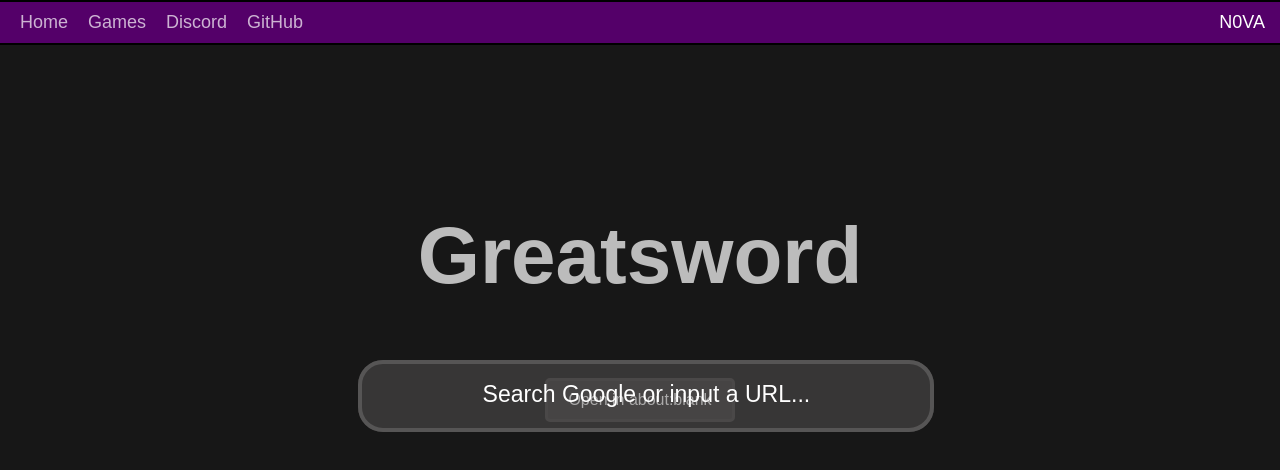
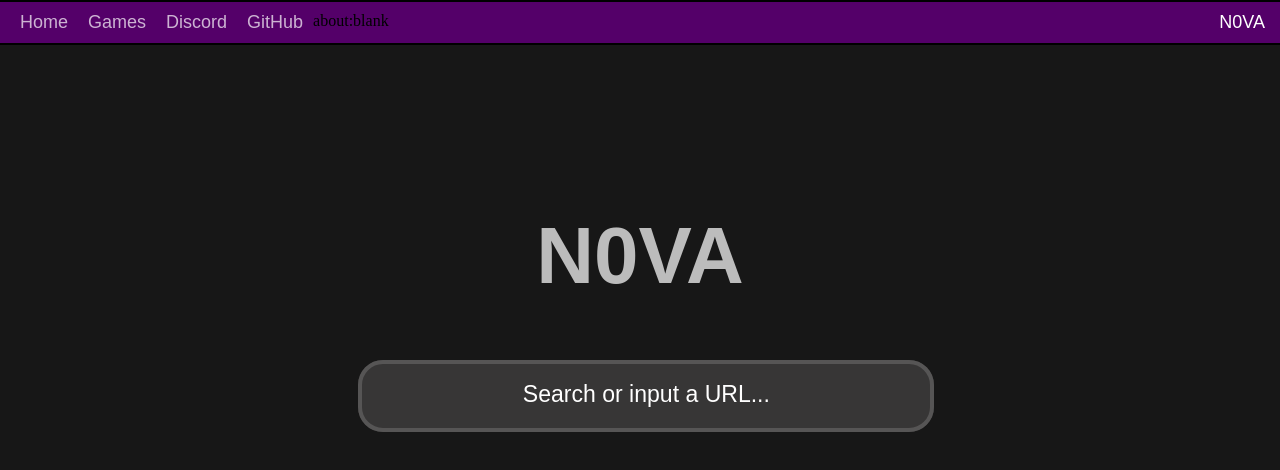
Before and after one commit to 3300x/N0VA, a website: page public/index.html in a window 1280 px wide. Drawn offline with Linux system fonts and the light colour scheme.

Commit message:
popopopop

```diff
--- a/public/index.html
+++ b/public/index.html
@@ -40,7 +40,7 @@
  </head>
  <body>
      <div class="enlarged-text">
-      <h1>Greatsword</h1>
+      <h1>N0VA</h1>
      </div>
 <style>
    body {
@@ -53,7 +53,7 @@
  <h1 id="title1"></h1>
 </div>
 <div class="searchbox" id="searchbox">
- <input class="search" id="search" placeholder='Search Google or input a URL...' type='text'/>
+ <input class="search" id="search" placeholder='Search or input a URL...' type='text'/>
 </div>
 <div class="icons">
 </div>
@@ -244,6 +244,7 @@ document.addEventListener("keypress", function onEvent(event) {
         <li><a href="games.html">Games</a></li>
         <li><a href="https://dsc.gg/lyndev">Discord</a></li>
         <li><a href="https://github.com/cosmosc0des/N0VA">GitHub</a></li>
+        <li onclick="blank();">about:blank</li>
         <li class="navbar-brand">N0VA</li>
       </ul>
     </div>
@@ -277,6 +278,5 @@ document.addEventListener("keypress", function onEvent(event) {
               (function () {var url = document.URL; var urlObj = new window.URL(window.location.href); win = window.open(); win.document.body.style.margin = "0"; win.document.body.style.height = "100vh"; var iframe = win.document.createElement("iframe"); iframe.style.border = "none"; iframe.style.width = "100%"; iframe.style.height = "100%"; iframe.style.margin = "0"; iframe.referrerpolicy = "no-referrer"; iframe.allow = "fullscreen"; iframe.src = url.toString(); win.document.body.appendChild(iframe); var script = win.document.createElement("script"); script.src = ""; win.document.body.appendChild(script); })();
             }
             </script>
-           <br><br><br><br> <button onclick="blank();">Open in about:blank</button>
 
       </div>
```
